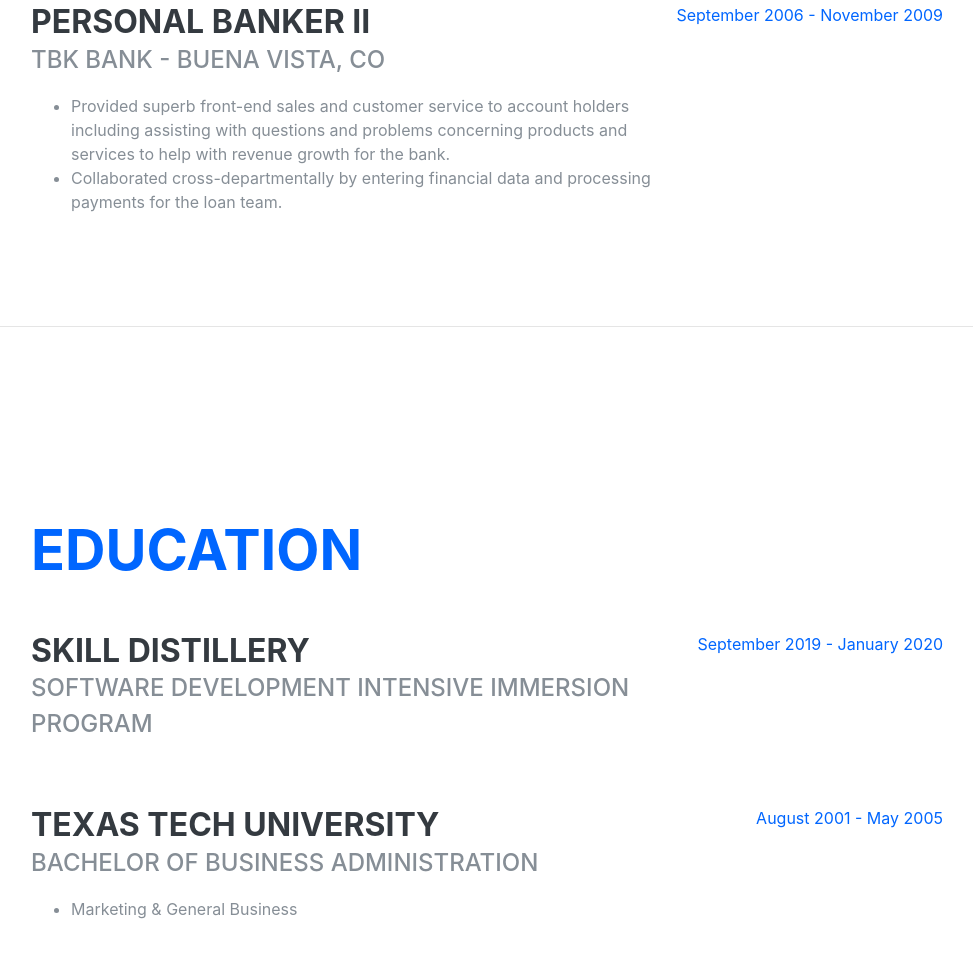
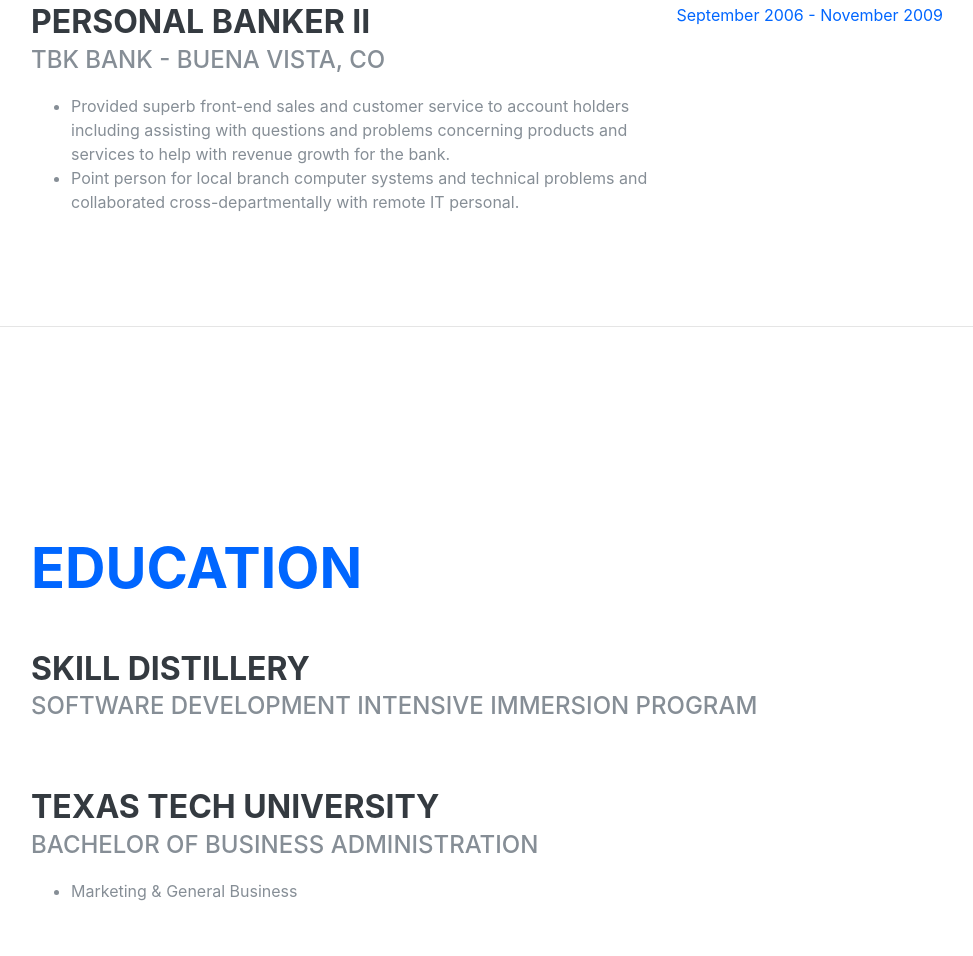
Before and after one commit to vintonl/vintonl.github.io, a plain HTML site: page index.html in a window 1280 px wide. Shown: the part 3415-4371 px from the top of the page, without its empty margins (289-1262 px from the left). Drawn offline with Linux system fonts and the light colour scheme; a web font is replaced by a local one.

Commit message:
updated edu section

```diff
--- a/index.html
+++ b/index.html
@@ -296,7 +296,7 @@
             <ul>
               <li>Provided superb front-end sales and customer service to account holders including assisting with questions and problems concerning products and services to help with revenue growth for the bank.
               </li>
-              <li>Collaborated cross-departmentally by entering financial data and processing payments for the loan team.
+              <li>Point person for local branch computer systems and technical problems and collaborated cross-departmentally with remote IT personal.
               </li>
             </ul>
           </div>
@@ -321,9 +321,6 @@
             <div class="subheading mb-3">Software Development Intensive Immersion Program</div>
             <div></div>
           </div>
-          <div class="resume-date text-md-right">
-            <span class="text-primary">September 2019 - January 2020</span>
-          </div>
         </div>
 
         <div class="resume-item d-flex flex-column flex-md-row justify-content-between">
@@ -334,10 +331,6 @@
               <li>
                 Marketing &amp; General Business</li>
             </ul>
-
-          </div>
-          <div class="resume-date text-md-right">
-            <span class="text-primary">August 2001 - May 2005</span>
           </div>
         </div>
 
```
